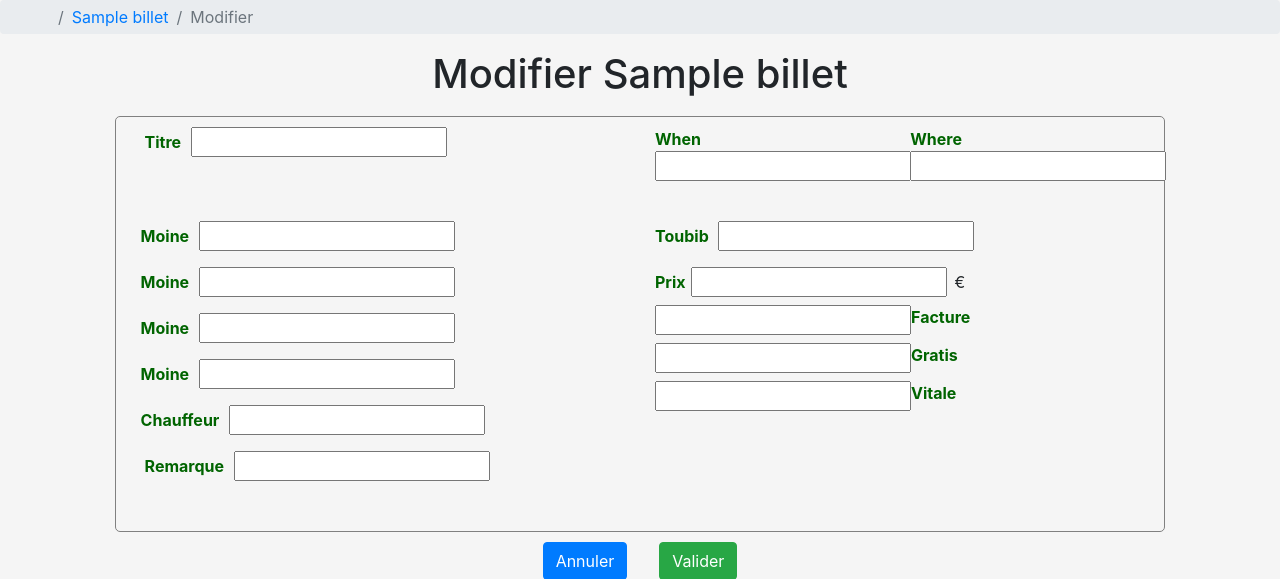
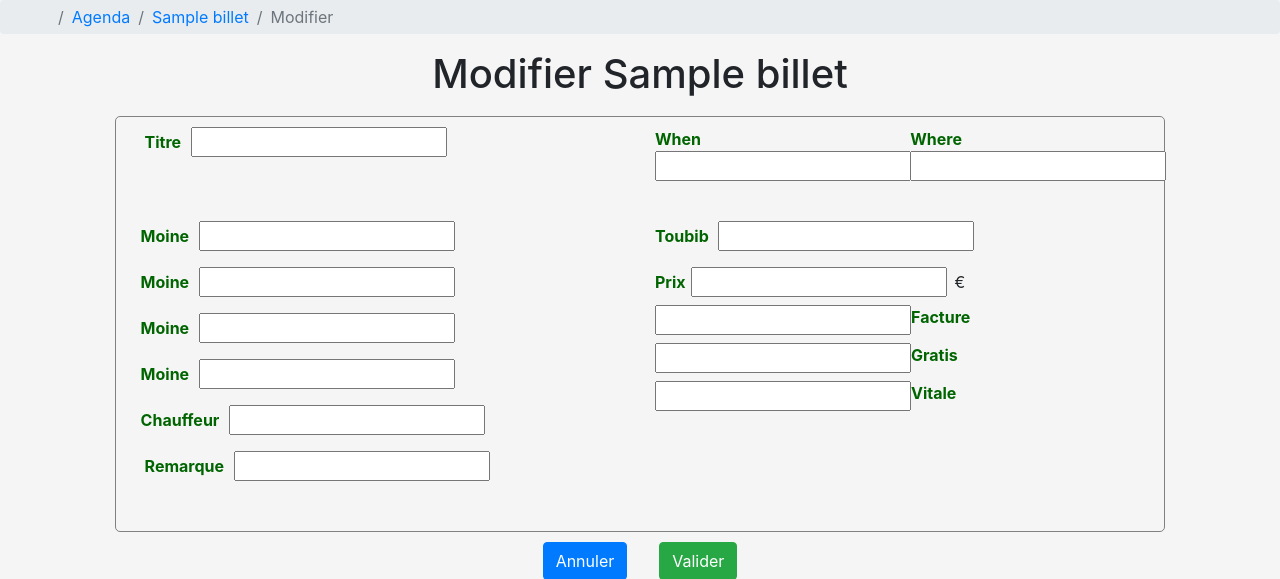
Before and after one commit to BrRoman/infirmerie, a Django app: template infirmerie/apps/billets/templates/billets/form.html in a window 1280 px wide. Shown: the part 76-655 px from the top of the page. Run offline with Django 3.2, Linux system fonts and the light colour scheme; the template is opened without the code that fills it: most values are stand-ins (such as "Sample title", 1, 10 or a date in 2020); form fields are guessed from the names that the template uses; style sheets or scripts are compiled from the project's sources; some libraries are stand-ins or nearby versions.

Commit message:
Billets form breadcrumbs: link to agenda.

```diff
--- a/infirmerie/apps/billets/templates/billets/form.html
+++ b/infirmerie/apps/billets/templates/billets/form.html
@@ -4,6 +4,7 @@
 {% load widget_tweaks %}
 
 {% block breadcrumbs %}
+    <li class="breadcrumb-item"><a href={% url 'billets:home' %}>Agenda</a></li>
     {% if object %}
         <li class="breadcrumb-item"><a href={% url 'billets:detail' billet.id %}>{{ billet }}</a></li>
         <li class="breadcrumb-item active">Modifier</li>
```
